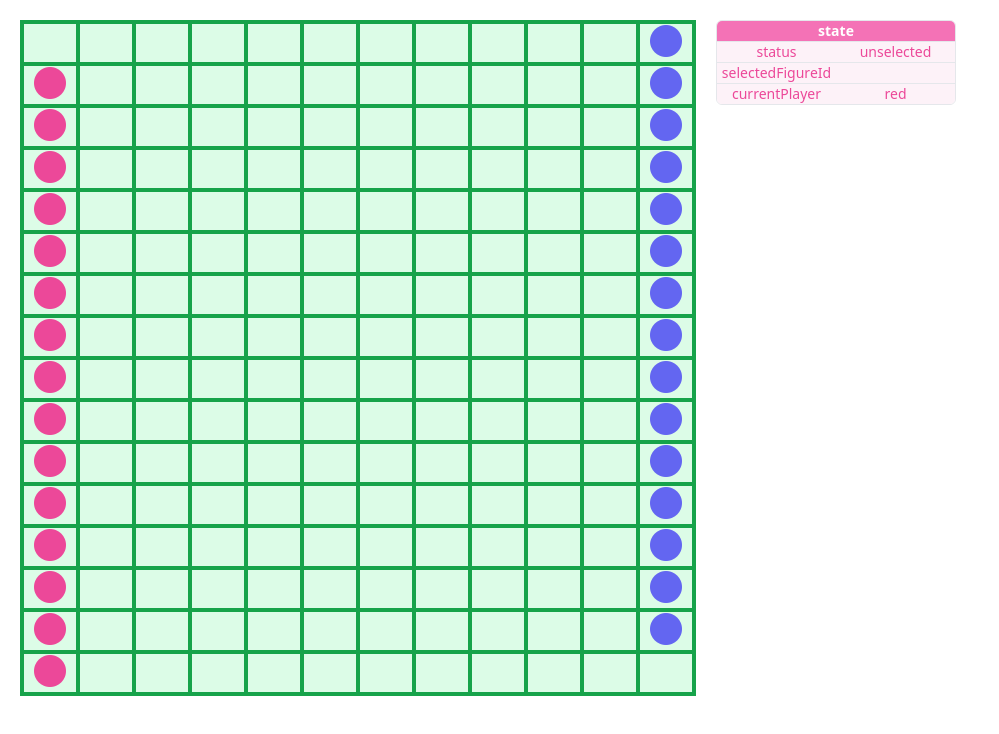
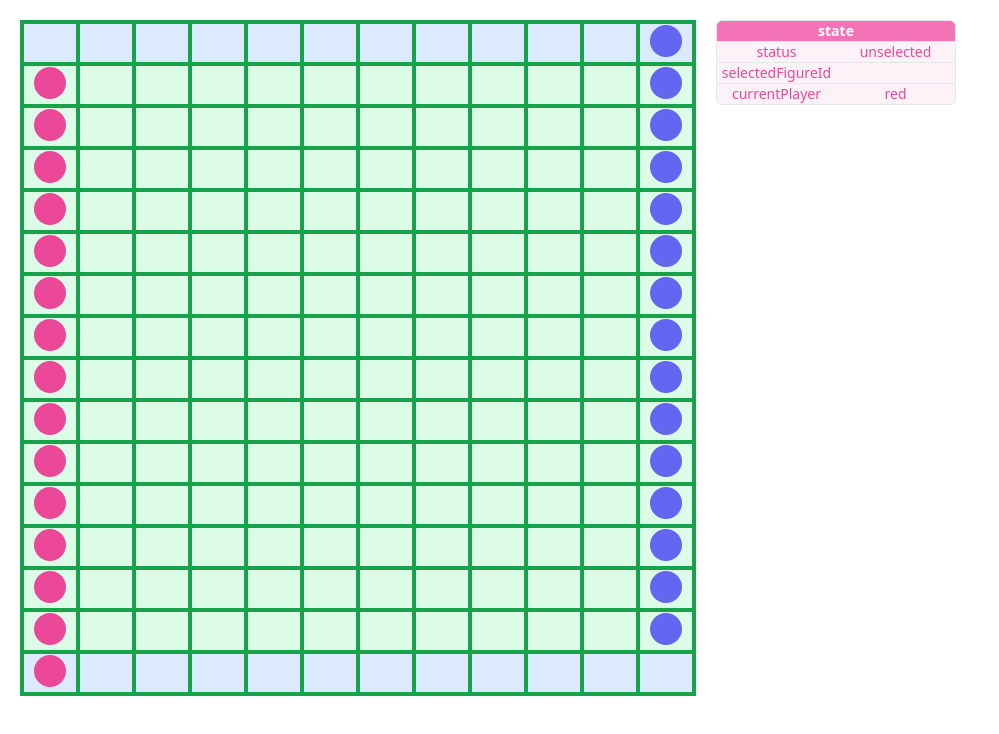
Before and after one commit to dm283/game-pro-1, a Vue app: page / in a window 1280 px wide. Shown: the top 734 px of the page, without its empty margins (0-999 px from the left). Built offline with nearby package versions, Linux system fonts and the light colour scheme.

Commit message:
roots style

```diff
--- a/src/components/GameField.vue
+++ b/src/components/GameField.vue
@@ -3,6 +3,8 @@ import { reactive, ref } from 'vue';
 import Figure from './Figure.vue';
 import CellData from './CellData.vue';
 
+const commonClass = ref("bg-green-100 border border-4 border-green-600 w-14 text-center hover:bg-green-200");
+const rootClass = ref("bg-blue-100 border border-4 border-green-600 w-14 text-center hover:bg-green-200");
 
 const rows = []; const cells = [];
 for (let i=0; i<16; i++) { rows[i] = i;  };
@@ -134,18 +136,11 @@ for (let y=0; y<16; y++) {
 };
 
 // define figures in cells  -  red player
-// cellsInfo[3][0].figId = 2;
-// cellsInfo[4][0].figId = 1;
-// cellsInfo[5][0].figId = 0; cellsInfo[5][0].colFigIds = [0, 1, 2];
 cellsInfo[15][0].figId = 0; cellsInfo[15][0].colFigIds = [0, 1, 2, 3, 4, 5, 6, 7, 8, 9, 10, 11, 12, 13, 14];
 cellsInfo[14][0].figId = 1; cellsInfo[13][0].figId = 2; cellsInfo[12][0].figId = 3; cellsInfo[11][0].figId = 4; cellsInfo[10][0].figId = 5;
 cellsInfo[9][0].figId = 6; cellsInfo[8][0].figId = 7; cellsInfo[7][0].figId = 8; cellsInfo[6][0].figId = 9; cellsInfo[5][0].figId = 10;
 cellsInfo[4][0].figId = 11; cellsInfo[3][0].figId = 12; cellsInfo[2][0].figId = 13; cellsInfo[1][0].figId = 14;
-
 // // define figures in cells  -  blue player
-// cellsInfo[0][5].figId = 3; cellsInfo[0][5].colFigIds = [3, 4, 5];
-// cellsInfo[1][5].figId = 4;
-// cellsInfo[2][5].figId = 5;
 cellsInfo[0][11].figId = 15; cellsInfo[0][11].colFigIds = [15, 16, 17, 18, 19, 20, 21, 22, 23, 24, 25, 26, 27, 28, 29];
 cellsInfo[1][11].figId = 16; cellsInfo[2][11].figId = 17; cellsInfo[3][11].figId = 18; cellsInfo[4][11].figId = 19;
 cellsInfo[5][11].figId = 20; cellsInfo[6][11].figId = 21; cellsInfo[7][11].figId = 22; cellsInfo[8][11].figId = 23;
@@ -339,11 +334,10 @@ const leaveGameField = () => {
 <template>
 
 <div class="grid grid-cols-2 w-max">
-
   <div class="ml-5">
     <table class="mx-auto mt-5" @mouseleave="leaveGameField()">
       <tr class="h-10" v-for="y in rows">
-        <td class="bg-green-100 border border-4 border-green-600 w-14 text-center hover:bg-green-200"
+        <td :class="( [0, 15].includes(y) ) ? rootClass : commonClass"
           @click="selectCell(y, x)" @mouseenter="hoverCell(y, x)" v-for="x in cells">
             <div v-for="f in figures" :key="f.figId">
               <div v-if="y == f.xyPos.y & x == f.xyPos.x">
```
